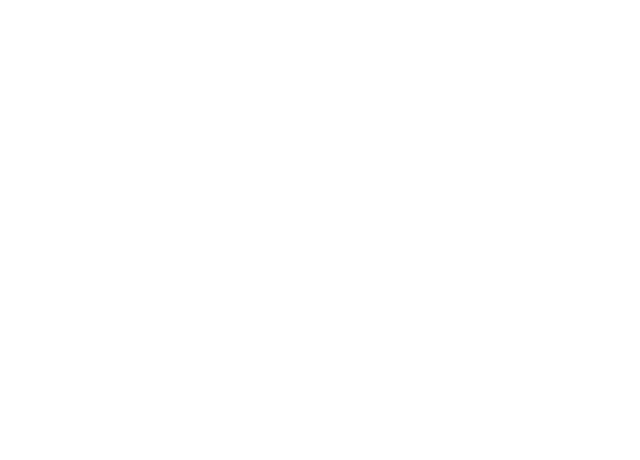
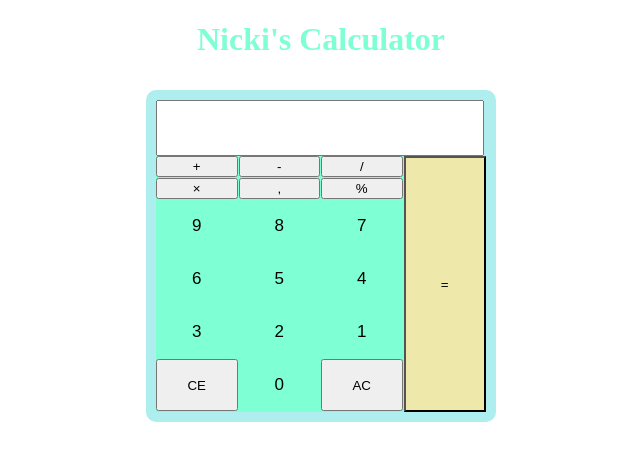
Before and after one commit to NickiSamantha/Calculator, a plain HTML site: page index.html in a window 1280 px wide. Shown: the whole page, without its empty margins (319-959 px from the left). Drawn offline with Linux system fonts and the light colour scheme.

Commit message:
Style done

```diff
--- a/css/style.css
+++ b/css/style.css
@@ -1,7 +1,59 @@
-*,
-*::before,
-*::after{
-    margin: ;
-    padding: ;
-    box-sizing: border-box ;
+*::before
+*::after {
+    margin: 0px;
+    padding: 0px;
+    box-sizing: border-box;
+    text-align: center;
 }
+
+::-webkit-scrollbar{
+    display: none;
+}
+h1{
+    text-align: center;
+    color: aquamarine;
+}
+form input{
+    height: 50px;
+    width: 97%;
+}
+.Calculator{
+    border-radius: 10px;
+    box-shadow: aquamarine;
+    margin-inline-start: auto;
+    margin-inline-end: auto;
+    margin-block-start: 32px;
+    max-inline-size: 330px;
+    overflow: hidden;
+    padding: 10px;
+    background-color: paleturquoise;
+}
+.output{
+    background: aquamarine;
+    color:aquamarine;
+    font-size: 32rem;
+    padding-block-start: 15rem;
+    padding-block-end: 15rem;
+    padding-inline-end: 15rem;
+    text-align:end;
+}
+.keys{
+    display: grid;
+    grid-template-columns: repeat(4, 1fr);
+    grid-gap: 1px;
+    background: aquamarine;
+}
+.numbers{
+    background: aquamarine;
+    border: none;
+    padding-block-start: 16px;
+    padding-block-end: 16px;
+    padding-inline-start: 16px;
+    padding-inline-end: 16px;
+    font-size: 17px;
+}
+.enterKey{
+    grid-column: 4 / 6;
+    grid-row: 1 / span 7;
+    background: palegoldenrod;
+}
--- a/index.html
+++ b/index.html
@@ -1,12 +1,40 @@
 <!DOCTYPE html>
 <html lang="en">
-<head>
-    <meta charset="UTF-8">
-    <meta name="viewport" content="width=device-width, initial-scale=1.0">
+  <head>
+    <meta charset="UTF-8" />
+    <meta name="viewport" content="width=device-width, initial-scale=1.0" />
     <title>Calculator</title>
-    <link rel="stylesheet" href="css/style.css">
-</head>
-<body>
+    <link rel="stylesheet" href="css/style.css" />
+  </head>
+  <body>
+    <h1>Nicki's Calculator</h1>
+    <section>
+        <div class="Calculator">
+            <form><input type="text"></form>
+            <div class="keys">
+                <button class="keyOperator">+</button>
+                <button class="keyOperator">-</button>
+                <button class="keyOperator">/</button>
+                <button class="keyOperator">&times;</button>
+                <button class="keyOperator">,</button>
+                <button class="keyOperator">%</button>
+                <button class="numbers">9</button>
+                <button class="numbers">8</button>
+                <button class="numbers">7</button>
+                <button class="numbers">6</button>
+                <button class="numbers">5</button>
+                <button class="numbers">4</button>
+                <button class="numbers">3</button>
+                <button class="numbers">2</button>
+                <button class="numbers">1</button>
+                <button class="keyOperator">CE</button>
+                <button class="numbers">0</button>
+                <button class="keyOperator">AC</button>
+                <button class="enterKey">=</button>
 
-</body>
+
+            </div>
+        </div>
+    </section>
+  </body>
 </html>
```
